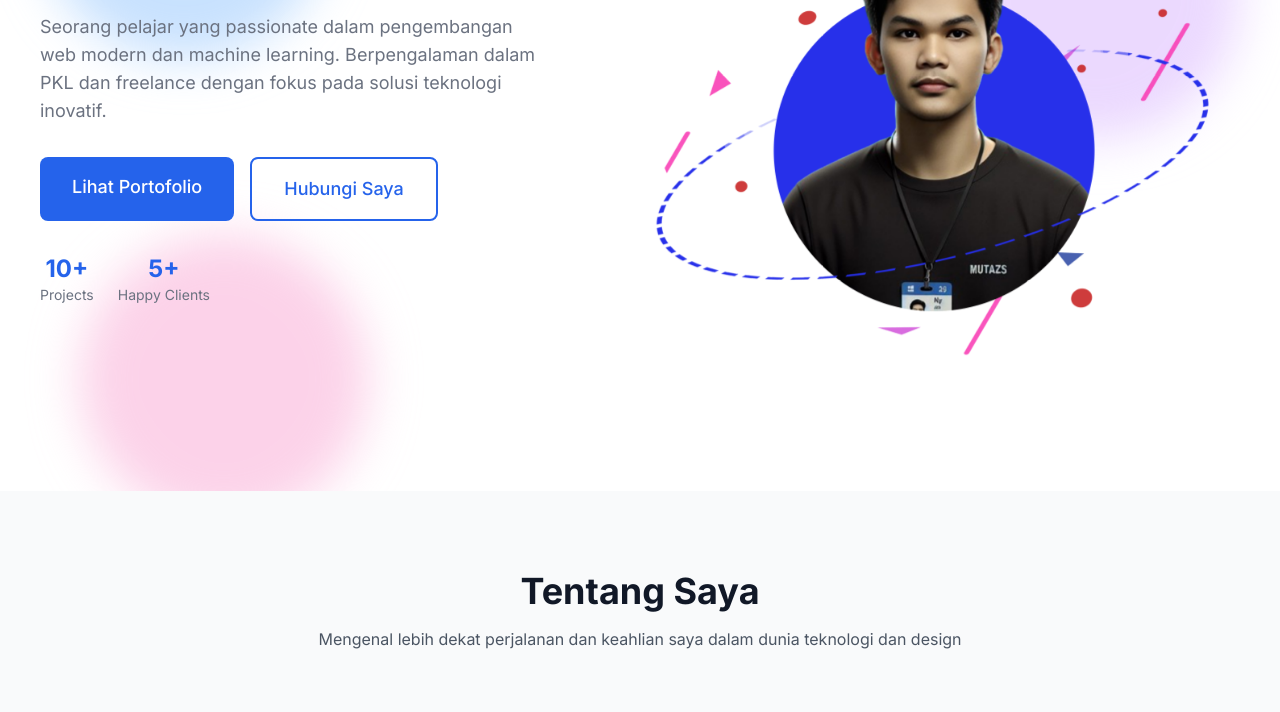
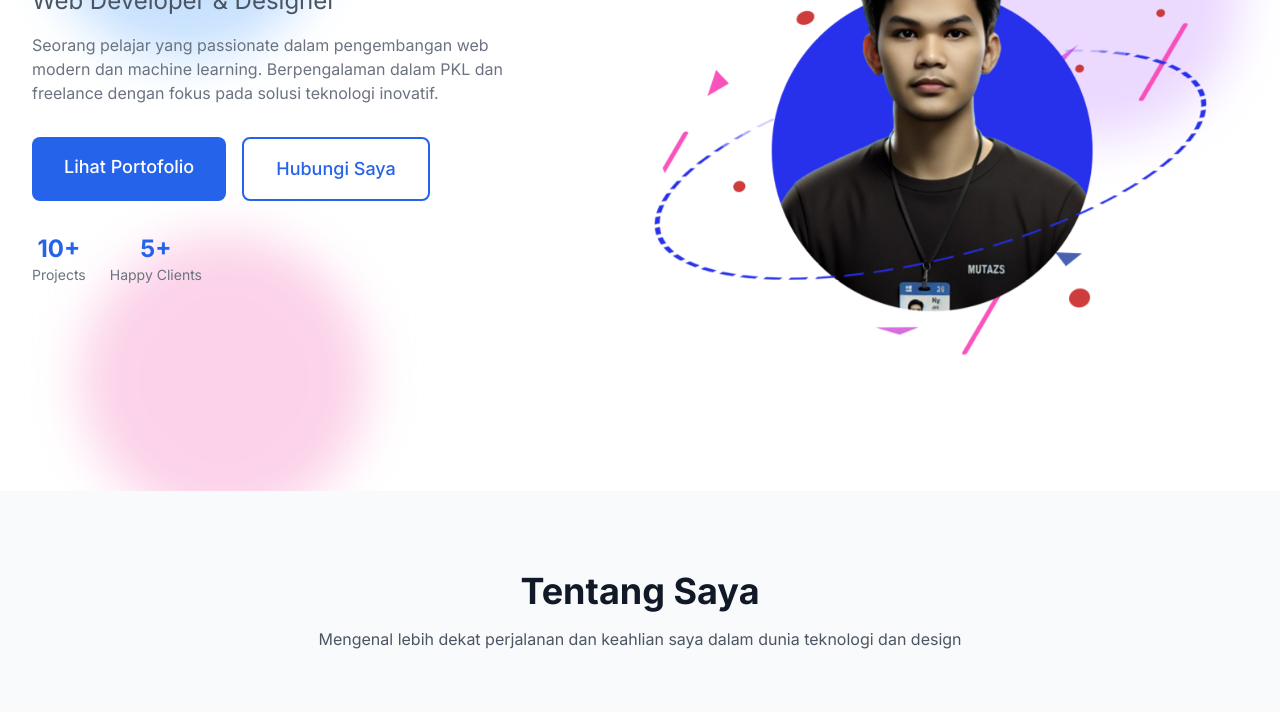
Before and after one commit to mutazs21/Portofolio, a plain HTML site: page index.html in a window 1280 px wide. Shown: the part 309-1021 px from the top of the page. Drawn offline with nearby package versions, Linux system fonts and the light colour scheme.

Commit message:
Add files via upload

```diff
--- a/index.html
+++ b/index.html
@@ -152,19 +152,19 @@
 
         <div class="max-w-7xl mx-auto px-4 sm:px-8 pb-16 pt-16 lg:px-8 relative z-10">
             <div class="flex flex-col-reverse lg:flex-row items-center gap-12 md:gap-20">
-                <div class="space-y-8 pl-2">
+                <div class="space-y-8 pl-2 lg:pl-0 text-center lg:text-left mx-auto">
                     <div class="space-y-4">
                         <h1 class="text-3xl md:text-4xl font-bold">
                         Hai, Saya <span class="bg-gradient-to-r from-primary-600 to-purple-600 bg-clip-text text-transparent">Mumtaaz</span>
                         </h1>
                         <p class="text-xl md:text-2xl text-gray-600 dark:text-gray-300">Web Developer & Designer</p>
-                        <p class="text-lg text-gray-500 dark:text-gray-400 max-w-lg">
+                        <p class="text-base text-gray-500 dark:text-gray-400 max-w-lg mx-auto lg:mx-0">
                         Seorang pelajar yang passionate dalam pengembangan web modern dan machine learning.
                         Berpengalaman dalam PKL dan freelance dengan fokus pada solusi teknologi inovatif.
                         </p>
                     </div>
 
-                    <div class="flex flex-wrap gap-4">
+                    <div class="flex flex-wrap justify-center lg:justify-start gap-4">
                         <a href="#portofolio"
                         class="px-4 py-2 sm:px-6 sm:py-3 md:px-8 md:py-4 bg-primary-600 hover:bg-primary-700 text-white rounded-lg font-medium text-sm sm:text-base md:text-lg transition-colors">
                         Lihat Portofolio
@@ -175,7 +175,7 @@
                         </a>
                     </div>
 
-                    <div class="flex items-center space-x-6 pb-8">
+                   <div class="flex justify-center lg:justify-start items-center space-x-6 pb-8">
                         <div class="text-center">
                         <div class="text-2xl font-bold text-primary-600">10+</div>
                         <div class="text-sm text-gray-500">Projects</div>
```
Lines whose indentation alone changed are shown as unchanged.
